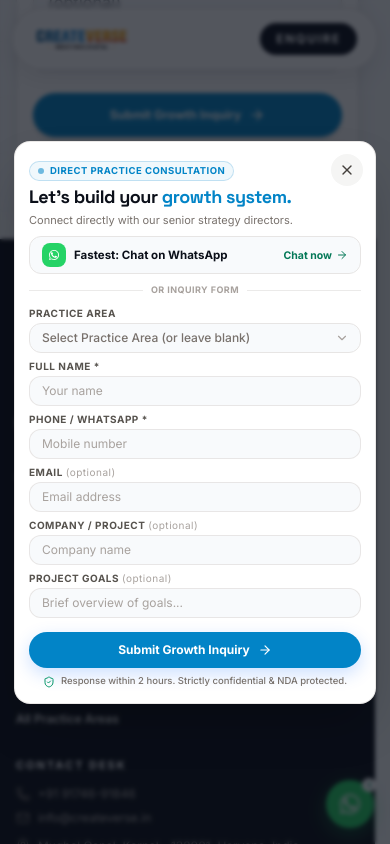
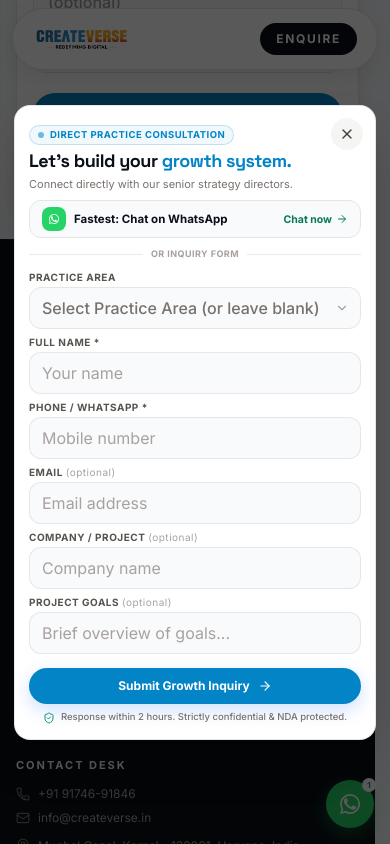
Before and after one commit to aryanbarota21235/CreateVerse, a Next.js app: page / in a window 390 px wide. Both pictures are taken after a click on the button "Enquire Now". Shown: the part 6386-7230 px from the top of the page. Built offline with nearby package versions, Linux system fonts and the light colour scheme.

Commit message:
Prevent iOS auto-zoom on input focus and remove heavy blur from enquiry modal

```diff
--- a/src/app/globals.css
+++ b/src/app/globals.css
@@ -172,3 +172,16 @@ button:not(:disabled):not(.no-press):active,
 .navbar-dock {
   background-color: #ffffff !important;
 }
+
+/* ==========================================================================
+   Prevent iOS Safari Auto-Zoom on Input Focus
+   iOS Safari automatically zooms the viewport when focusing inputs with font-size < 16px.
+   Enforcing 16px minimum font size on mobile screens strictly eliminates auto-zoom.
+   ========================================================================== */
+@media screen and (max-width: 768px) {
+  input,
+  select,
+  textarea {
+    font-size: 16px !important;
+  }
+}
--- a/src/app/layout.tsx
+++ b/src/app/layout.tsx
@@ -93,6 +93,7 @@ export const viewport: Viewport = {
   colorScheme: "light",
   width: "device-width",
   initialScale: 1,
+  maximumScale: 1,
 };
 
 export default function RootLayout({ children }: { children: React.ReactNode }) {
--- a/src/components/enquiry-modal.tsx
+++ b/src/components/enquiry-modal.tsx
@@ -179,7 +179,7 @@ function matchService(inputName?: string): string {
 }
 
 const inputCls =
-  "w-full rounded-xl border border-stone-200/90 bg-[#F8FAFC] px-3 py-1.5 sm:px-3.5 sm:py-2 text-xs sm:text-sm text-ink placeholder:text-stone-400 outline-none transition-all duration-150 hover:border-stone-300 focus:border-accent focus:bg-white focus:ring-2 focus:ring-accent/15 font-normal";
+  "w-full rounded-xl border border-stone-200/90 bg-[#F8FAFC] px-3 py-2 sm:py-2 text-[16px] sm:text-sm text-ink placeholder:text-stone-400 outline-none transition-all duration-150 hover:border-stone-300 focus:border-accent focus:bg-white focus:ring-2 focus:ring-accent/15 font-normal";
 
 export default function EnquiryModal() {
   const { isOpen, closeEnquiry, selectedService } = useEnquiry();
@@ -314,9 +314,9 @@ export default function EnquiryModal() {
           className="fixed inset-0 z-50 flex items-center justify-center p-3.5 sm:p-5 md:p-6"
           style={{ isolation: "isolate" }}
         >
-          {/* Subtle Luxury Backdrop - Instant tap dismissal */}
+          {/* Subtle Clean Backdrop - Instant tap dismissal, no heavy GPU blur */}
           <div
-            className="fixed inset-0 bg-ink/70 backdrop-blur-[2px] cursor-pointer touch-none"
+            className="fixed inset-0 bg-black/65 cursor-pointer touch-none"
             onClick={handleModalClose}
             aria-hidden="true"
           />
@@ -440,7 +440,7 @@ export default function EnquiryModal() {
                       <select
                         value={service}
                         onChange={(e) => setService(e.target.value)}
-                        className={`w-full appearance-none rounded-xl border px-3 py-1.5 sm:px-3.5 sm:py-2 text-xs sm:text-sm font-medium transition-all duration-150 hover:border-stone-300 cursor-pointer focus:border-accent focus:bg-white focus:outline-none focus:ring-2 focus:ring-accent/15 ${
+                        className={`w-full appearance-none rounded-xl border px-3 py-2 sm:py-2 text-[16px] sm:text-sm font-medium transition-all duration-150 hover:border-stone-300 cursor-pointer focus:border-accent focus:bg-white focus:outline-none focus:ring-2 focus:ring-accent/15 ${
                           service
                             ? "border-stone-300 bg-white text-ink font-semibold"
                             : "border-stone-200 bg-[#F8FAFC] text-stone-500"
```
